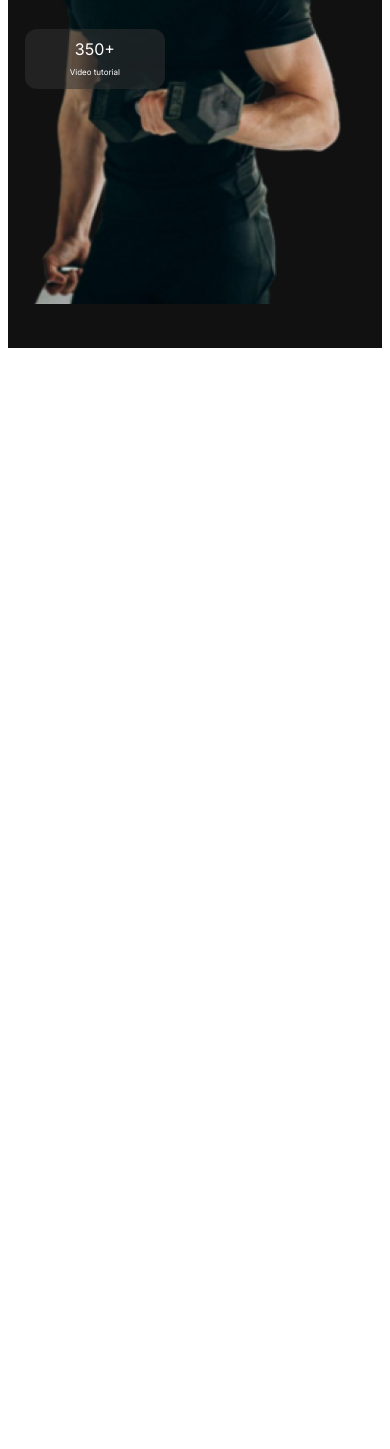
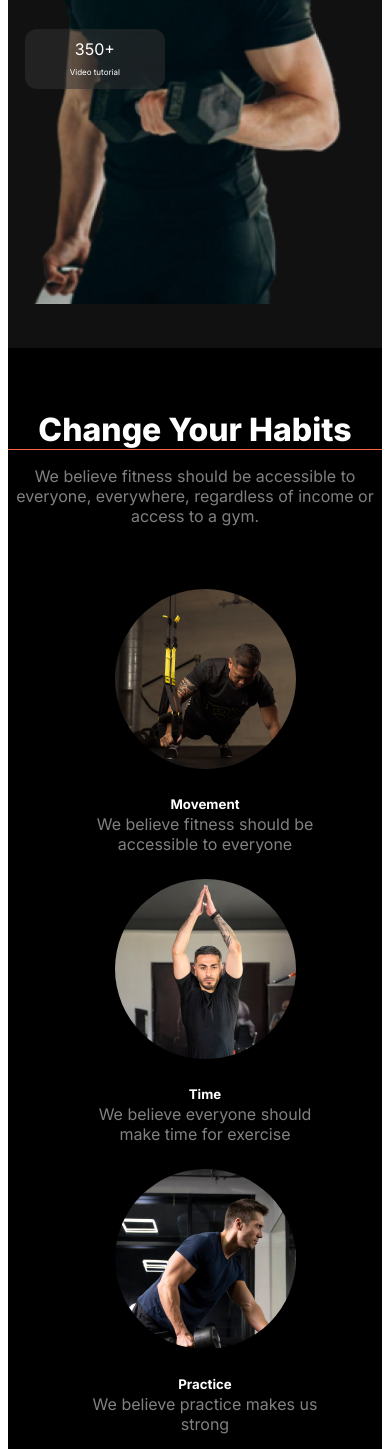
Before and after one commit to NishatRealm/fitness-chart, a plain HTML site: page index.html in a window 390 px wide. Shown: the part 773-2222 px from the top of the page. Before the commit the page ends 1129 px from the top, so only its background shows below. Drawn offline with Linux system fonts and the light colour scheme; a web font is replaced by a local one.

Commit message:
added habits part and its responsiveness

```diff
--- a/index.html
+++ b/index.html
@@ -63,7 +63,43 @@
         </div>
     </header>
     <main>
+        <!-- habits that needs to chnage -->
+        <section class="title-container">
+            <h3 class="section-title text-primary">Change Your Habits</h3>
 
+    <p class=" p-description text-secondary">We believe fitness should be accessible to everyone, everywhere, regardless of income or <br> access to a gym.</p>
+    <div class="habits-container">
+        <!-- .habit*4>img+h5+p -->
+        <div class="habit display-flex">
+            <div>
+                <img src="images/image 3.png" alt="" class="habit-img">
+            <h5 class="habit-title text-nav">Movement</h5>
+            <p class="habit-description text-secondary">We believe fitness should be accessible to everyone</p>
+            </div>
+        </div>
+        <div class="habit display-flex">
+           <div>
+            <img src="images/image 2.png" alt="" class="habit-img">
+            <h5 class="habit-title text-nav">Time</h5>
+            <p class="habit-description text-secondary">We believe everyone should make time for exercise</p>
+           </div>
+        </div>
+        <div class="habit display-flex">
+            <div>
+            <img src="images/image 4.png" alt="" class="habit-img">
+            <h5 class="habit-title text-nav">Practice</h5>
+            <p class="habit-description text-secondary">We believe practice makes us strong </p>
+            </div>
+        </div>
+        <div class="habit display-flex">
+        <div>
+            <img src="images/image 5.png" alt="" class="habit-img">
+            <h5 class="habit-title text-nav">Weight Loss</h5>
+            <p class="habit-description text-secondary">Over weight makes us insecure and unhealthy</p>
+        </div>
+        </div>
+    </div>
+        </section>
     </main>
     <footer>
 
--- a/styles/responsive.css
+++ b/styles/responsive.css
@@ -1,6 +1,6 @@
 /* Responsiveness for small devices */
 @media screen and (max-width: 576px) {
-
+    /* responsiveness of banner section */
     .navbar {
         flex-direction: row;
         justify-content: space-between;
@@ -69,35 +69,7 @@
         width: 100%;
         gap: 20px;
     }
-    /* .btn {
-        width: 80%;
-        max-width: 300px;
-        margin-bottom: 10px;
-    } */
-   /* .banner-img img {
-        max-width: 80%;
-        height: auto;
-        margin: 20px 0;
-    }
 
-    .badge {
-        font-size: 1rem;
-        padding: 10px;
-        text-align: center;
-        position: absolute;
-    }
-
-    .badge1 {
-        top: 60%;
-        left: 10%;
-        transform: translate(-10%, -60%);
-    }
-
-    .badge2 {
-        top: 80%;
-        left: 60%;
-        transform: translate(-60%, -80%);
-    } */
     .banner-img img {
         max-width: 100%;
         height: auto;
@@ -120,5 +92,15 @@
         bottom: 40%;
         left: 20%;
     }
+    /* reponsiveness for habits part */
+    .habits-container{
+        grid-template-columns: repeat(1,1fr);
+        justify-items: center;
+        gap: 20px;
+    }
+    .section-title{
+        font-size: 2rem;
+        gap: 20px;
+    }
 
 }
--- a/styles/style.css
+++ b/styles/style.css
@@ -10,6 +10,11 @@ body{
 }
 .text-nav{
   color:rgba(255, 255, 255, 1) ;
+}
+.text-primary{
+  color: rgba(255, 255, 255, 1);
+  font-size: 3rem;
+  font-weight: 800;
 }
 .text-secondary{
   font-size: 1rem;
@@ -77,7 +82,7 @@ margin-right: 30px;
   max-width: 50%;
  }
 h1 {
-  font-size: 3.5em;
+  font-size: 4.5em;
   color: rgba(255, 255, 255, 1);
 }
 .grey-qo-regular {
@@ -128,3 +133,43 @@ h1 {
 .hamburger-menu{
   display: none;
 }
+/* habit changes related styles */
+.title-container{
+  padding-top: 30px;
+  text-align: center;
+  background-color: black;
+
+
+}
+.section-title{
+
+  margin-bottom: 2px;
+  border-bottom: 1px solid tomato;
+}
+/* 4 habits related styles */
+.habits-container{
+  display: grid;
+  grid-template-columns: repeat(4,1fr);
+  margin-top: 70px;
+  margin-left: 20px;
+}
+.habit{
+
+    width: 230px;
+    height: 270px;
+    align-items: center;
+    justify-content: center;
+    text-align: center;
+
+
+}
+.habit-img{
+  border-radius: 100px;
+}
+.habit-description{
+  margin-top: 2px;
+}
+
+.habit-title{
+  margin-bottom:0;
+}
```
